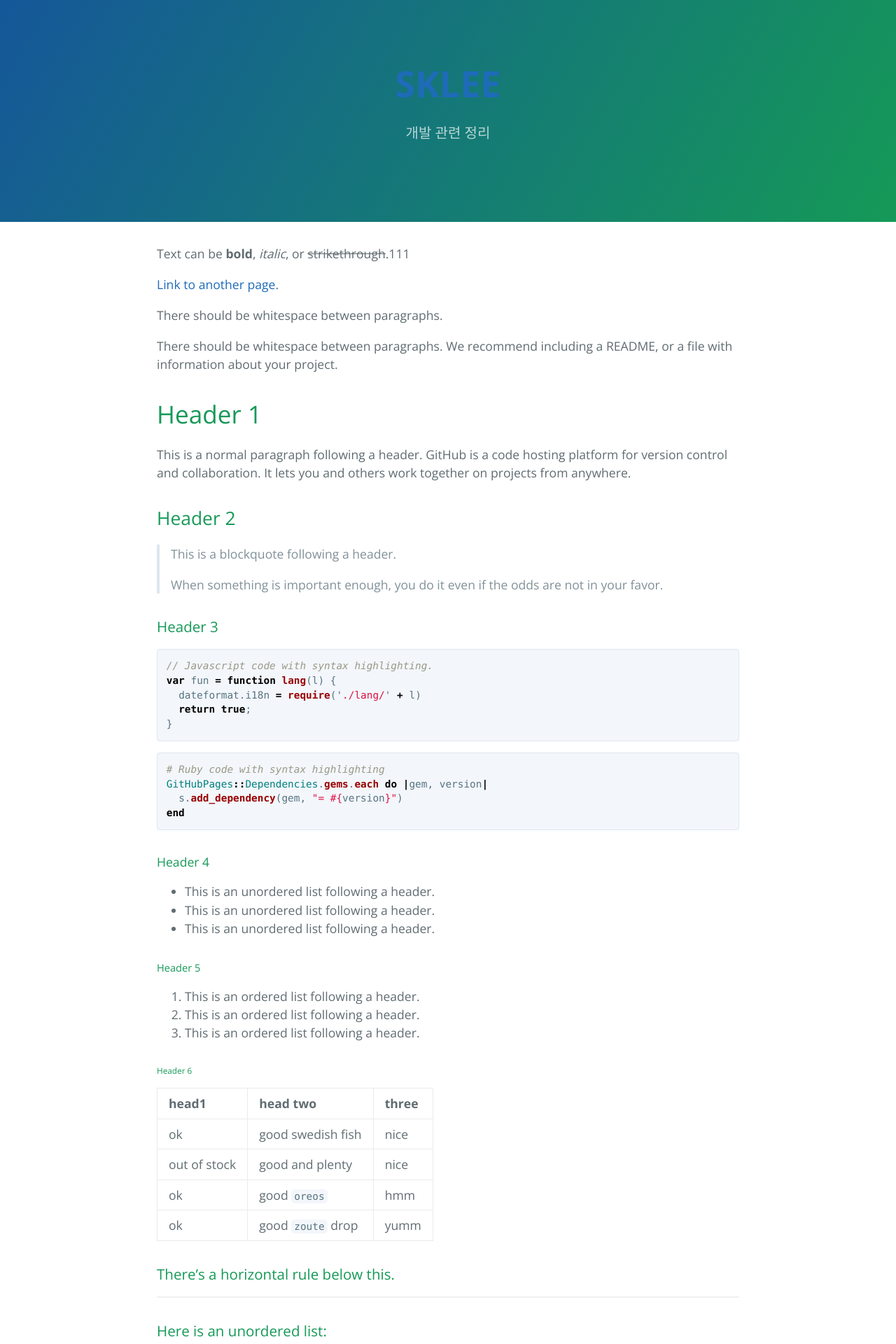
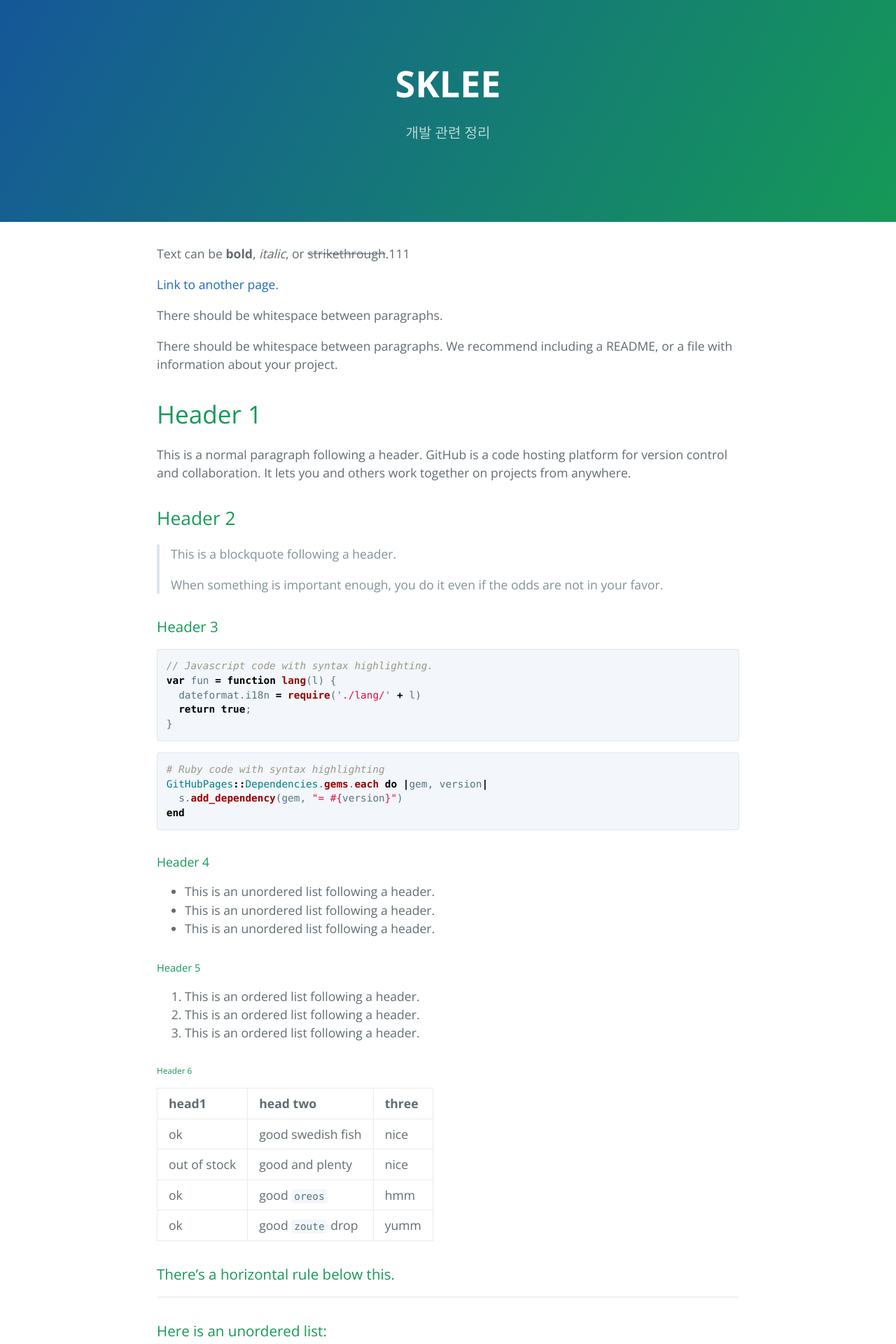
Before and after one commit to sklee385/home, a Jekyll site: the page built from guide.md, in a window 1280 px wide. Shown: the top 1920 px of the page at 70% size. Built offline with Jekyll 4.4.1, drawn with Linux system fonts in a browser that asks for light colours.

Commit message:
설정변경

```diff
--- a/_layouts/default.html
+++ b/_layouts/default.html
@@ -12,7 +12,7 @@
   </head>
   <body>
     <section class="page-header">
-      <h1 class="project-name"><a href="/">SKLEE</a></h1>
+      <h1 class="project-name"><a href="/" style="color: white;">SKLEE</a></h1>
       <h2 class="project-tagline">개발 관련 정리</h2>
     </section>
 
```
